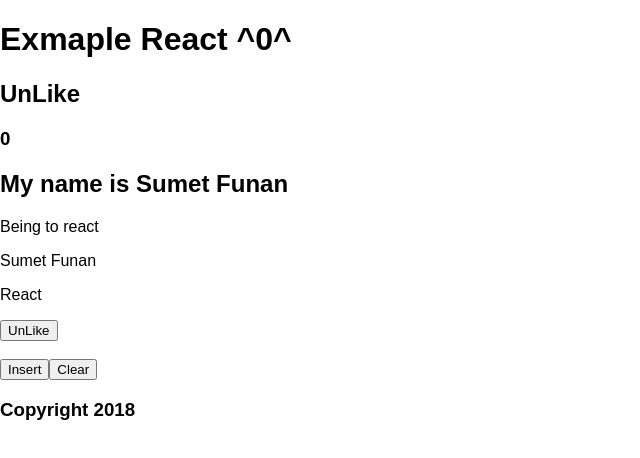
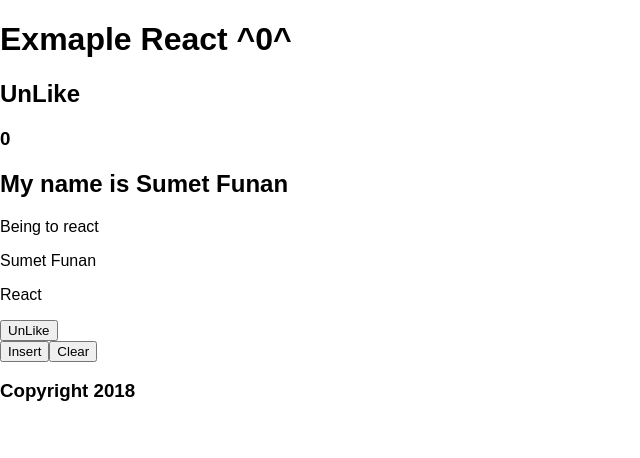
Before and after one commit to bsf-articlez/ExampleReact, a React (Create React App) app: page / in a window 1280 px wide. Shown: the top 458 px of the page, without its empty margins (0-640 px from the left). Built offline with nearby package versions, Linux system fonts and the light colour scheme.

Commit message:
[Fix] Change position show item array

```diff
--- a/src/App.js
+++ b/src/App.js
@@ -21,7 +21,7 @@ class App extends Component {
     this.setState({message:"Like"});
   }
   insertData(){
-    var item = "Item" + this.state.data.length;
+    var item = "Item" + (this.state.data.length + 1);
     var myArray = this.state.data;
     myArray.push(item);
     this.setState({data:myArray});
@@ -39,9 +39,11 @@ class App extends Component {
             <Header/>
             <Content title="Being to react" name="Sumet Funan" study="React"/>
             <ButtonLike/>
+            <div>
+              <button onClick={this.insertData}>Insert</button>
+              <button onClick={this.clearData}>Clear</button>
+            </div>
             <h3>{this.state.data}</h3>
-            <button onClick={this.insertData}>Insert</button>
-            <button onClick={this.clearData}>Clear</button>
             <Footer/>
         </div>
     );
```
